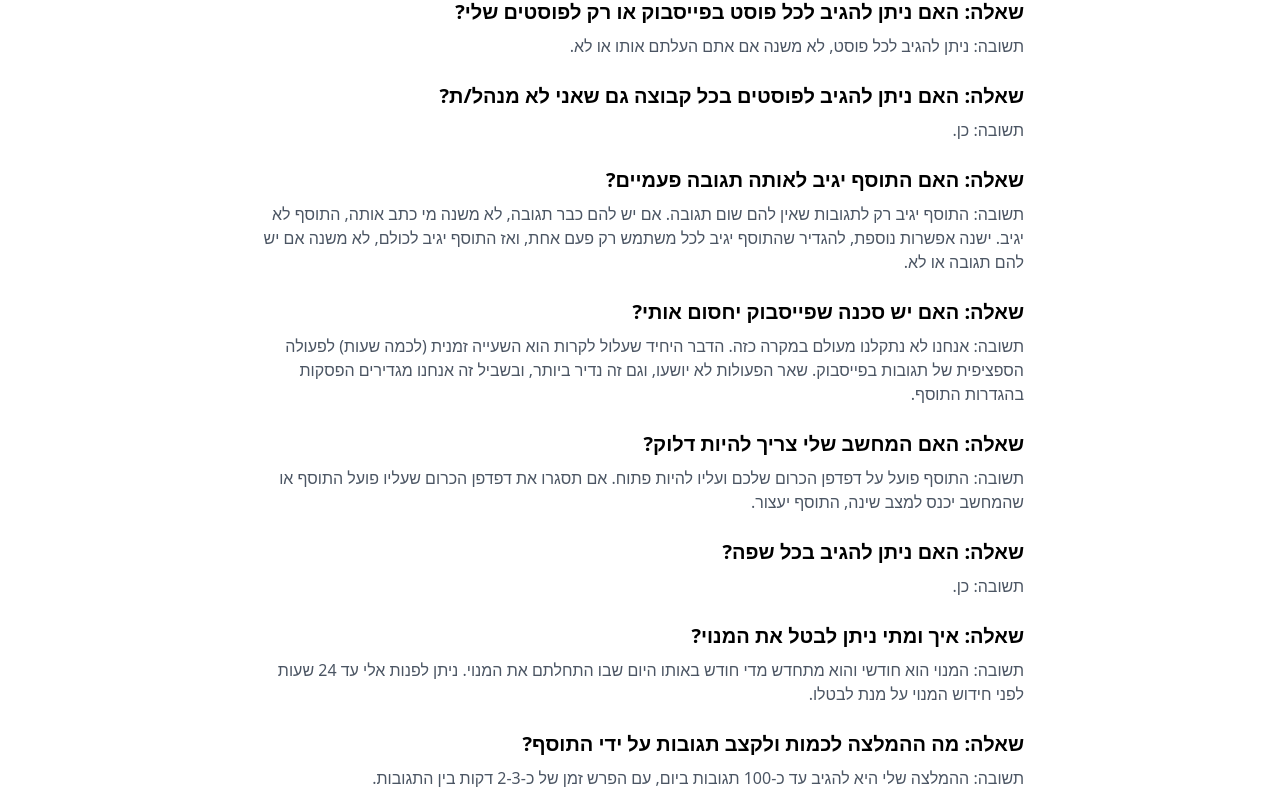
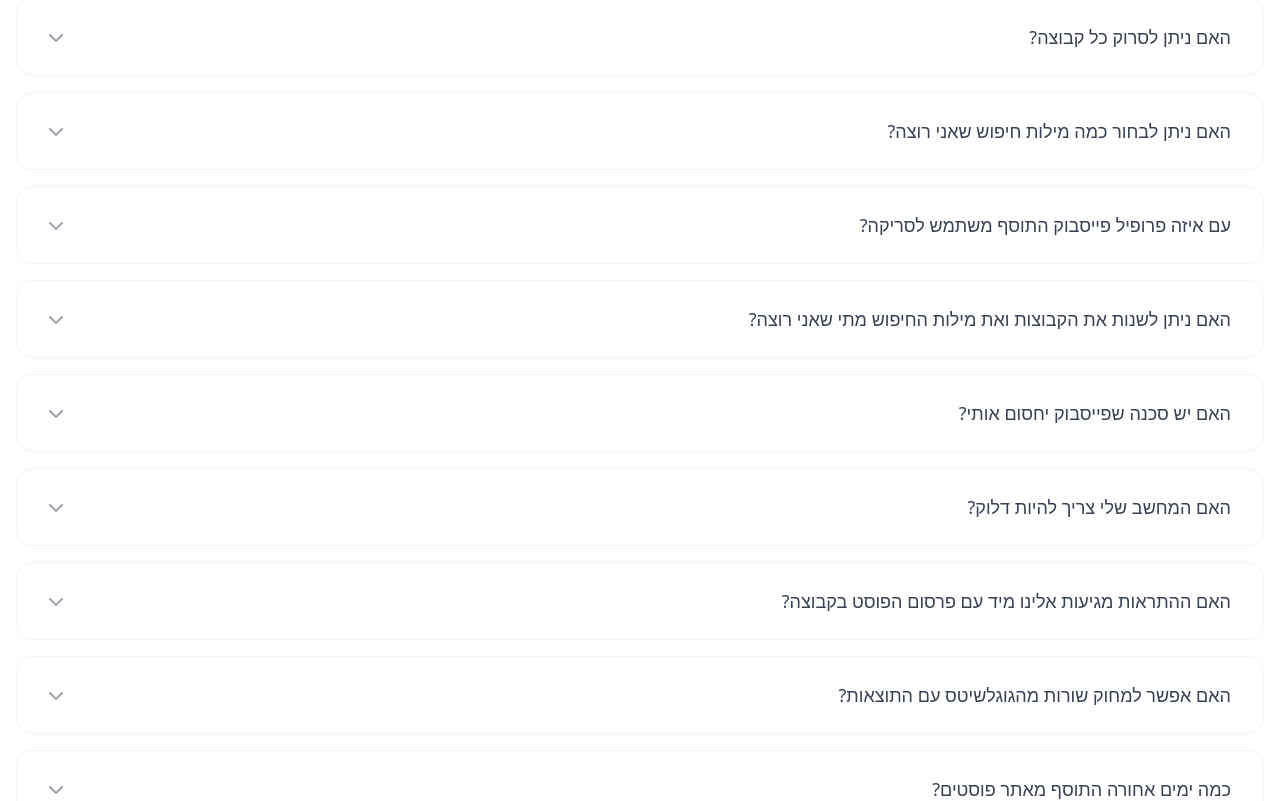
Before and after one commit to Zevik/ZeviksTools, a Next.js app: page /tools/reply-comments in a window 1280 px wide. Shown: the part 2700-3501 px from the top of the page. Built offline with nearby package versions, Linux system fonts and the light colour scheme.

Commit message:
Replace static FAQ items with FaqAccordion component for accordion effect

```diff
--- a/app/tools/reply-comments/page.tsx
+++ b/app/tools/reply-comments/page.tsx
@@ -178,42 +178,7 @@
         <section className="py-16 bg-white">
           <div className="container mx-auto px-4">
             <h2 className="text-3xl font-bold text-center mb-12">שאלות נפוצות</h2>
-            <div className="max-w-3xl mx-auto">
-              <div className="space-y-6">
-                <div className="faq-item">
-                  <h3 className="text-xl font-semibold">שאלה: האם ניתן להגיב לכל פוסט בפייסבוק או רק לפוסטים שלי?</h3>
-                  <p className="mt-2 text-gray-600">תשובה: ניתן להגיב לכל פוסט, לא משנה אם אתם העלתם אותו או לא.</p>
-                </div>
-                <div className="faq-item">
-                  <h3 className="text-xl font-semibold">שאלה: האם ניתן להגיב לפוסטים בכל קבוצה גם שאני לא מנהל/ת?</h3>
-                  <p className="mt-2 text-gray-600">תשובה: כן.</p>
-                </div>
-                <div className="faq-item">
-                  <h3 className="text-xl font-semibold">שאלה: האם התוסף יגיב לאותה תגובה פעמיים?</h3>
-                  <p className="mt-2 text-gray-600">תשובה: התוסף יגיב רק לתגובות שאין להם שום תגובה. אם יש להם כבר תגובה, לא משנה מי כתב אותה, התוסף לא יגיב. ישנה אפשרות נוספת, להגדיר שהתוסף יגיב לכל משתמש רק פעם אחת, ואז התוסף יגיב לכולם, לא משנה אם יש להם תגובה או לא.</p>
-                </div>
-                <div className="faq-item">
-                  <h3 className="text-xl font-semibold">שאלה: האם יש סכנה שפייסבוק יחסום אותי?</h3>
-                  <p className="mt-2 text-gray-600">תשובה: אנחנו לא נתקלנו מעולם במקרה כזה. הדבר היחיד שעלול לקרות הוא השעייה זמנית (לכמה שעות) לפעולה הספציפית של תגובות בפייסבוק. שאר הפעולות לא יושעו, וגם זה נדיר ביותר, ובשביל זה אנחנו מגדירים הפסקות בהגדרות התוסף.</p>
-                </div>
-                <div className="faq-item">
-                  <h3 className="text-xl font-semibold">שאלה: האם המחשב שלי צריך להיות דלוק?</h3>
-                  <p className="mt-2 text-gray-600">תשובה: התוסף פועל על דפדפן הכרום שלכם ועליו להיות פתוח. אם תסגרו את דפדפן הכרום שעליו פועל התוסף או שהמחשב יכנס למצב שינה, התוסף יעצור.</p>
-                </div>
-                <div className="faq-item">
-                  <h3 className="text-xl font-semibold">שאלה: האם ניתן להגיב בכל שפה?</h3>
-                  <p className="mt-2 text-gray-600">תשובה: כן.</p>
-                </div>
-                <div className="faq-item">
-                  <h3 className="text-xl font-semibold">שאלה: איך ומתי ניתן לבטל את המנוי?</h3>
-                  <p className="mt-2 text-gray-600">תשובה: המנוי הוא חודשי והוא מתחדש מדי חודש באותו היום שבו התחלתם את המנוי. ניתן לפנות אלי עד 24 שעות לפני חידוש המנוי על מנת לבטלו.</p>
-                </div>
-                <div className="faq-item">
-                  <h3 className="text-xl font-semibold">שאלה: מה ההמלצה לכמות ולקצב תגובות על ידי התוסף?</h3>
-                  <p className="mt-2 text-gray-600">תשובה: ההמלצה שלי היא להגיב עד כ-100 תגובות ביום, עם הפרש זמן של כ-2-3 דקות בין התגובות.</p>
-                </div>
-              </div>
-            </div>
+            <FaqAccordion />
           </div>
         </section>
 
```
